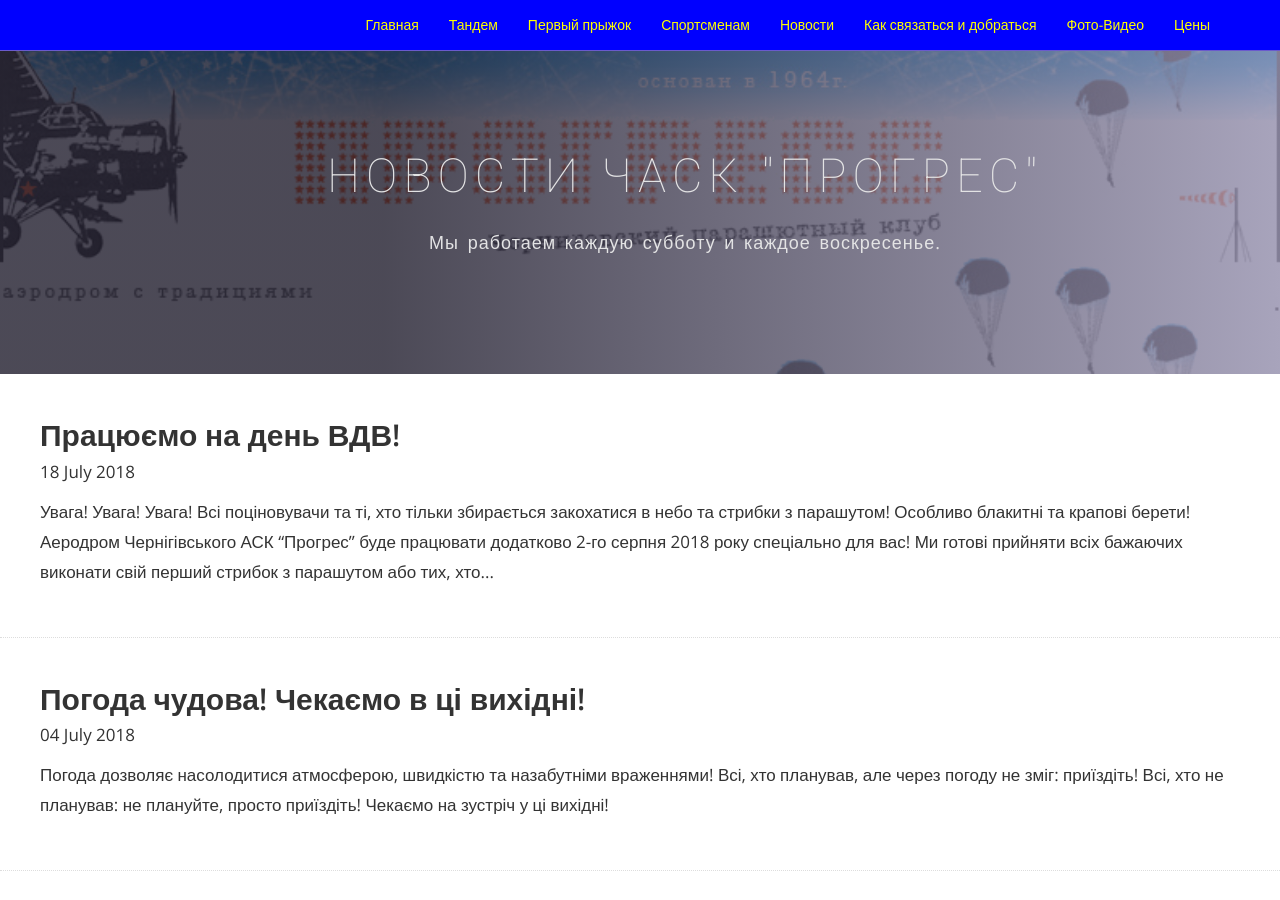
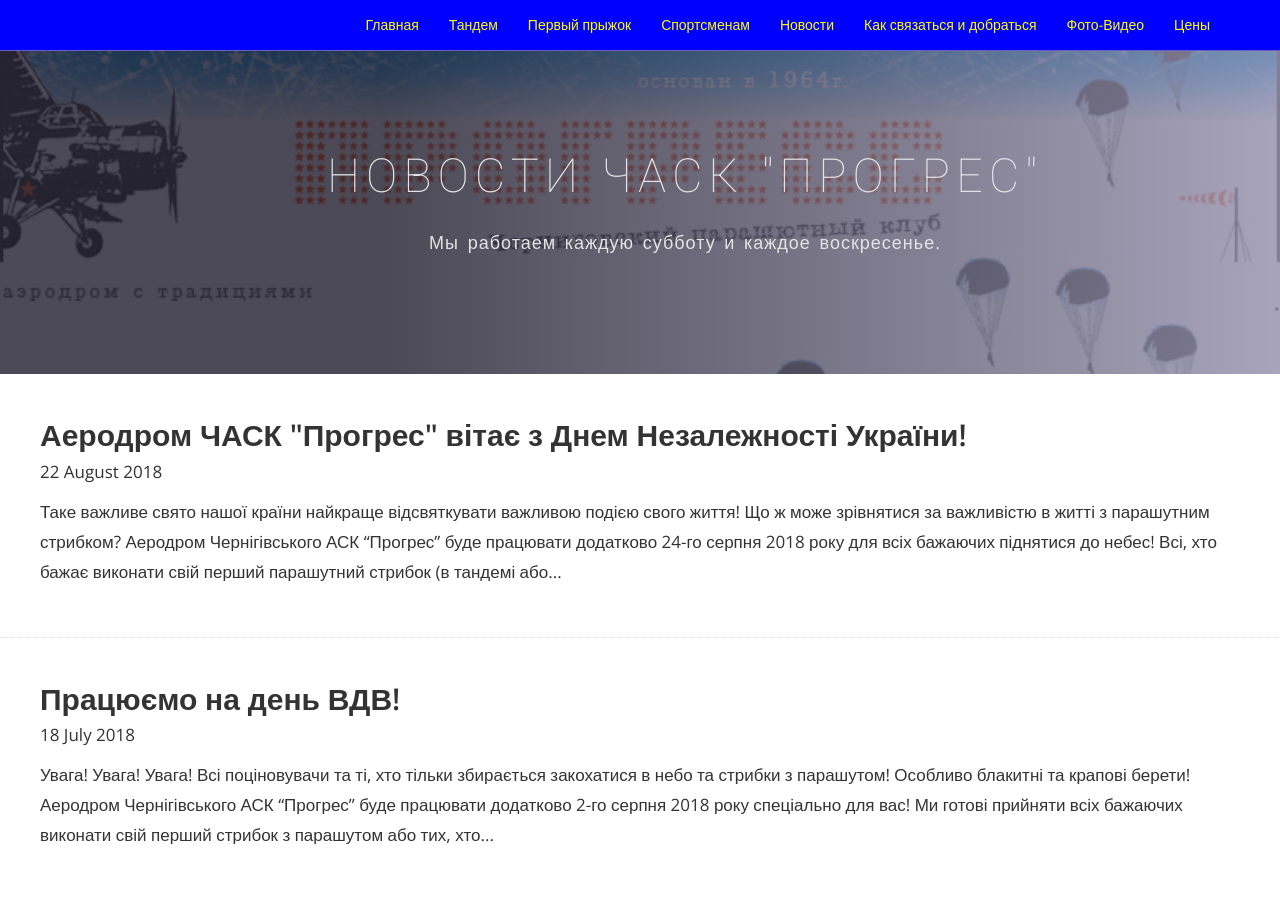
Before and after one commit to joej0e/progres.org.ua, a Jekyll site: the page built from blog.html, in a window 1280 px wide and 900 px high. Built offline with Jekyll 4.4.1, drawn with Linux system fonts in a browser that asks for light colours; nearby versions of some CDN libraries; emoji names are drawn with the system emoji font; some web fonts are replaced.

Commit message:
Added 2018-08-24 Independence Day announcement

```diff
--- /dev/null
+++ b/_posts/2018-08-22-announce-aug-24.md
@@ -0,0 +1,23 @@
+---
+layout: post
+title:  Аеродром ЧАСК "Прогрес" вітає з Днем Незалежності України!
+date:   2018-08-22 18:15
+categories: blog
+tags: [obyavleniya]
+lang: uk
+
+---
+![](https://art-shop.com.ua/wp-content/uploads/2017/06/24-z-dnem-nezalezhnosti-ukrayini-kartinki-listivki.jpg)
+
+Таке важливе свято нашої країни найкраще відсвяткувати важливою подією свого
+життя! Що ж може зрівнятися за важливістю в житті з парашутним стрибком?
+
+Аеродром Чернігівського АСК "Прогрес" буде працювати додатково 24-го серпня
+2018 року для всіх бажаючих піднятися до небес!
+
+Всі, хто бажає виконати свій перший парашутний стрибок (в тандемі або
+самостійний), хто вже знайомий з цими захоплюючими відчуттями
+(від "другоразників" до досвідчених спортсменів) — приїздіть насолодитися
+приємною й незабутньою атмосферою на аеродром Чернігівського АСК "Прогрес"!
+
+Чекаємо на зустріч з вами!
--- a/index.html
+++ b/index.html
@@ -11,7 +11,7 @@ permalink: /
       <div class="col-md-10 col-md-offset-2">
         <div class="block">
           <h1 class="animated fadeInUp">Прыжки с парашютом в Киеве и Чернигове</h1>
-          <p class="animated fadeInUp"><a href="{% post_url 2018-07-18-announce-aug-02 %}"><span style="text-transform: uppercase">Внимание!</span> Кроме выходных, аэродром Черниговского АСК "Прогресс" будет работать на день ВДВ, 2-го августа! Детальнее в новостях!</a></p>
+          <p class="animated fadeInUp"><a href="{% post_url 2018-08-22-announce-aug-24 %}"><span style="text-transform: uppercase">Внимание!</span> Праздник для страны - праздник на аэродроме! Аэродром Черниговского АСК "Прогресс" будет работать на День Независимости Украины, 24-го августа! Детальнее в новостях!</a></p>
           <p class="animated fadeInUp">Каждые выходные для начинающих парашютистов и опытных спортсменов организовываются прыжки с парашютом в Черниговском АСК "Прогресс".</p>
           <p class="animated fadeInUp">Также у нас можно выполнить ознакомительный полёт на самолёте.</p>
         </div>
```
Also changed, not shown: data/events.csv (+7 -0 lines), img/posts/cache/art-shop.com.ua/wp-content/uploads/2017/06/24-z-dnem-nezalezhnosti-ukrayini-kartinki-listivki.jpg (added).
